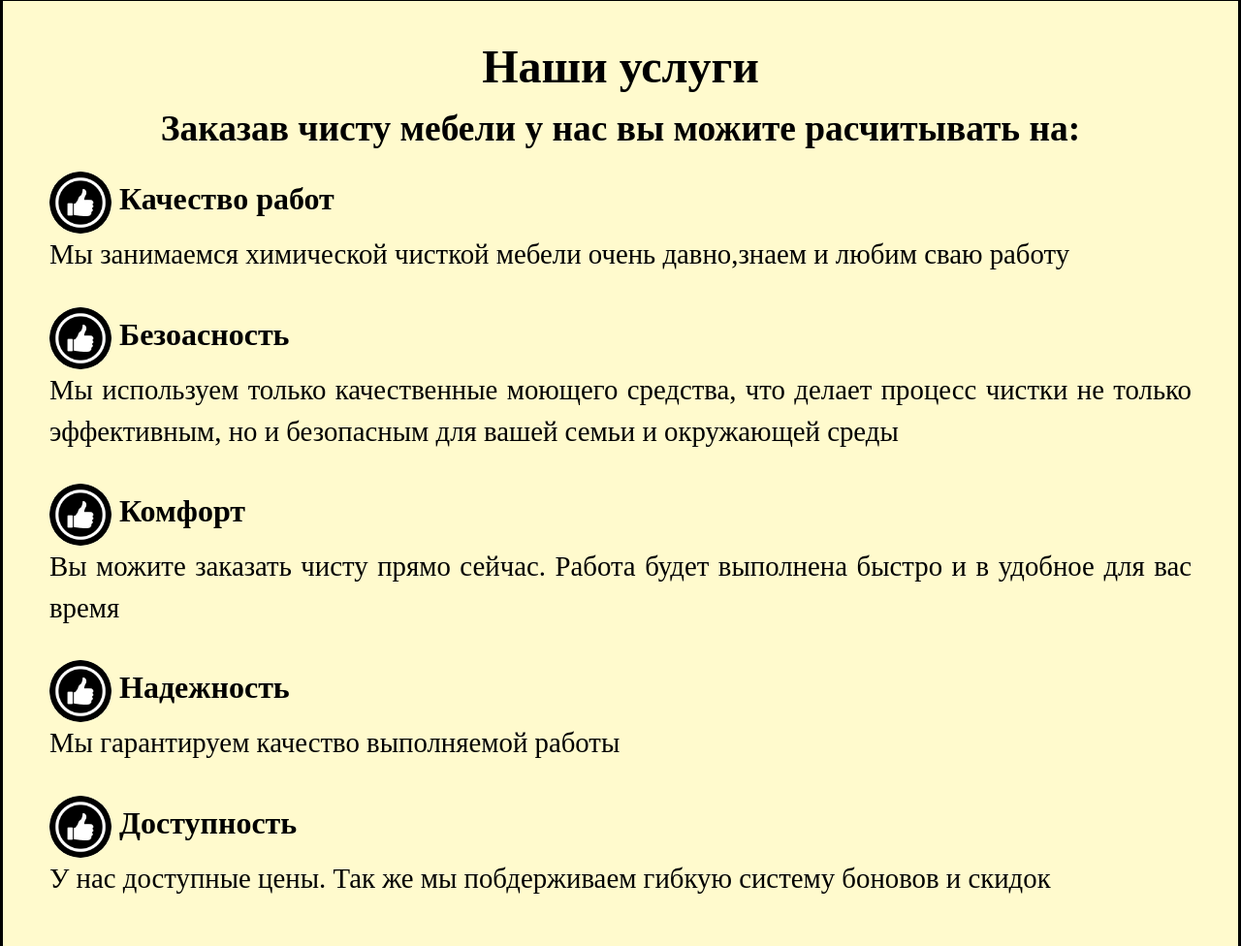
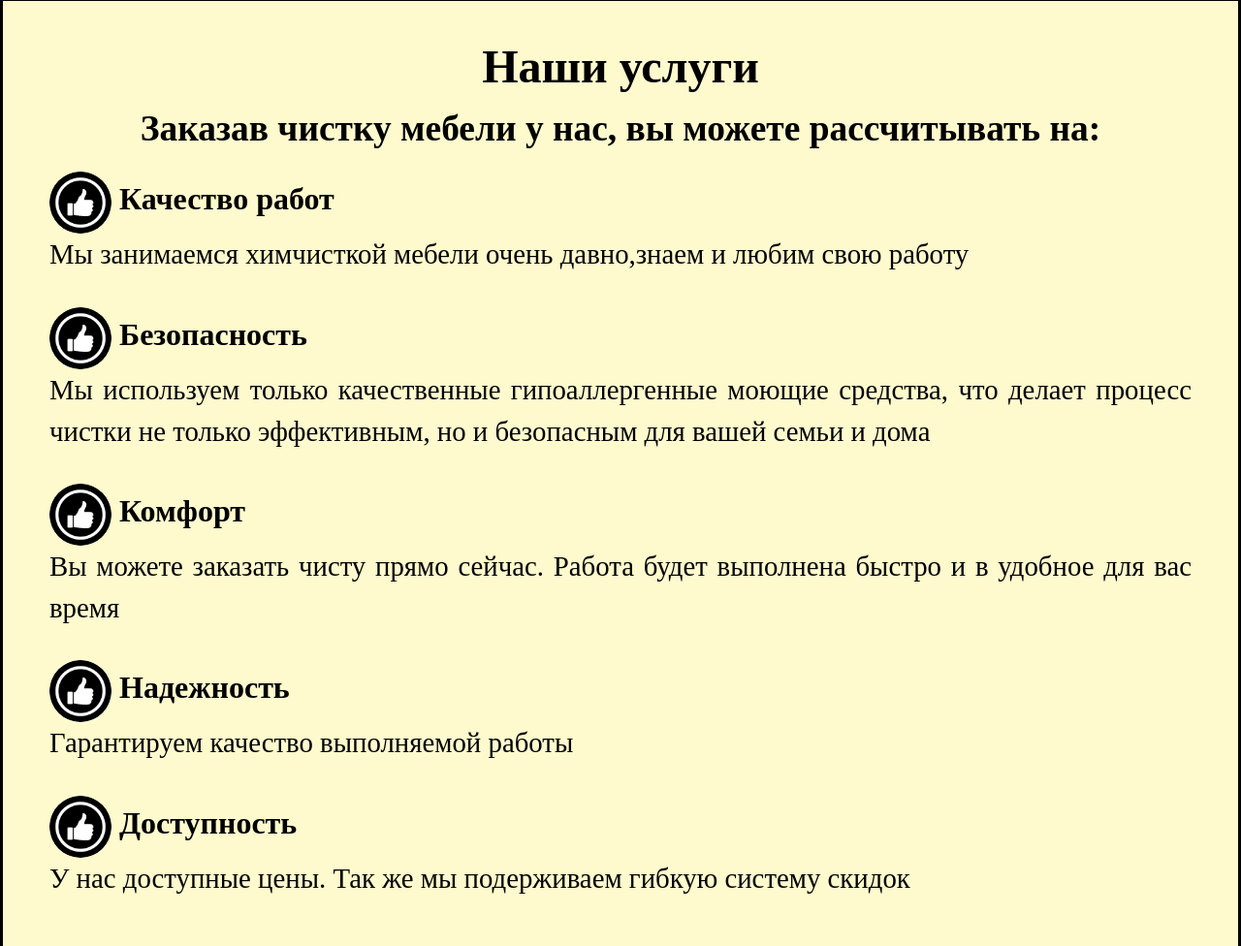
Before and after one commit to himchistkaOff/himchistkaOff.github.io, a plain HTML site: page index.html in a window 1280 px wide. Shown: the part 773-1749 px from the top of the page at 97% size. Drawn offline with Linux system fonts and the light colour scheme.

Commit message:
Update index.html

```diff
--- a/index.html
+++ b/index.html
@@ -32,28 +32,28 @@
 
     <section class="services" id="services">
         <h2>Наши услуги</h2>
-        <h3>Заказав чисту мебели у нас вы можите расчитывать на: </h3>
+        <h3>Заказав чистку мебели у нас, вы можете рассчитывать на: </h3>
         <ul>
             <li>
                     <img class="check" src="/check.png"> Качество работ
-                    <p> Мы занимаемся химической чисткой мебели очень давно,знаем и любим сваю работу</p>
+                    <p> Мы занимаемся химчисткой мебели очень давно,знаем и любим свою работу</p>
 
             </li>
             <li>
-                <img class="check" src="/check.png"> Безоасность
-                <p> Мы используем только качественные моющего средства, что делает процесс чистки не только эффективным,
-                но и безопасным для вашей семьи и окружающей среды</p>
+                <img class="check" src="/check.png"> Безопасность
+                <p> Мы используем только качественные гипоаллергенные моющие средства, что делает процесс чистки не только эффективным,
+                но и безопасным для вашей семьи и дома </p>
             </li>
             <li>
                 <img class="check" src="/check.png"> Комфорт
-                <p>Вы можите заказать чисту прямо сейчас. Работа будет выполнена быстро и в удобное для вас время</p>
+                <p>Вы можете заказать чисту прямо сейчас. Работа будет выполнена быстро и в удобное для вас время</p>
             </li>
             <li>
                 <img class="check" src="/check.png"> Надежность
-                <p>Мы гарантируем качество выполняемой работы</p></li>
+                <p>Гарантируем качество выполняемой работы</p></li>
             <li>
                 <img class="check" src="/check.png"> Доступность
-                <p> У нас доступные цены. Так же мы побдерживаем гибкую систему боновов и скидок</p>
+                <p> У нас доступные цены. Так же мы подерживаем гибкую систему скидок</p>
             </li>
         </ul>
     </section>
```
